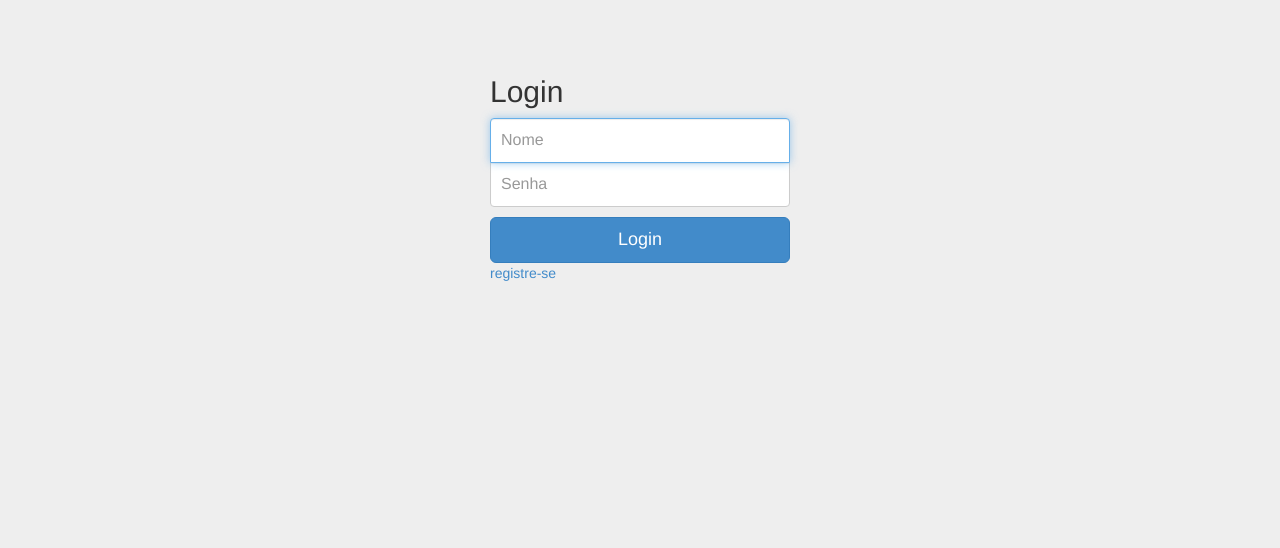
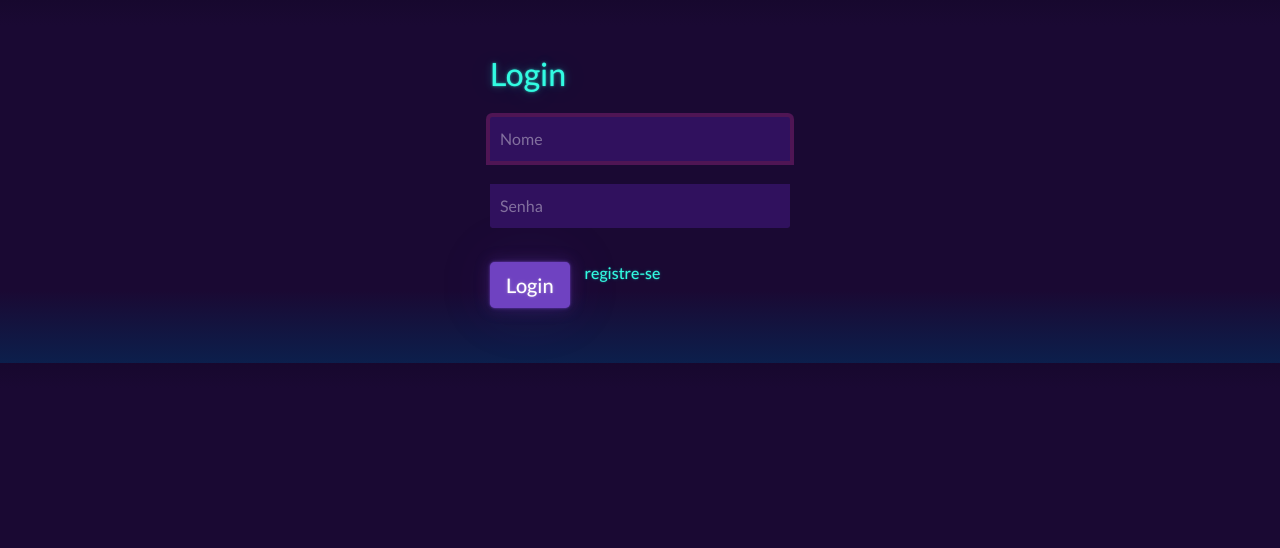
Before and after one commit to DouglasFeliphe/experiencein, a Django app: page /login/ in a window 1280 px wide. Shown: the top 548 px of the page. Run offline with Django 3.2, Linux system fonts and the light colour scheme; some libraries are stand-ins or nearby versions.

Commit message:
estilizar a tela de login

```diff
--- a/perfis/templates/navbar.html
+++ b/perfis/templates/navbar.html
@@ -9,12 +9,13 @@
         <div class="collapse navbar-collapse" id="navbarColor03">
             <ul class="navbar-nav ms-auto">
                 <li class="nav-item">
-                    <a class="nav-link btn btn-secondary" href="{% url 'index' %}">{{perfil_logado.nome}}
+                    <a class="nav-link text-light" href="{% url 'index' %}">
+                        {{perfil_logado.nome}}
                         <span class="visually-hidden">(current)</span>
                     </a>
                 </li>
                 <li class="nav-item">
-                    <a class="nav-link btn btn-primary" href="/logout/">Logout</a>
+                    <a class="nav-link" href="/logout/">Logout</a>
                 </li>
             </ul>
         </div>
--- a/usuarios/templates/base_usuario.html
+++ b/usuarios/templates/base_usuario.html
@@ -6,7 +6,7 @@
     <meta charset="UTF-8">
     <meta http-equiv="X-UA-Compatible" content="IE=edge">
     <meta name="viewport" content="width=device-width, initial-scale=1.0">
-    <link rel="stylesheet" href="{% static 'styles/bootstrap.css' %}">
+    <link rel="stylesheet" href="{% static 'styles/bootstrap.min.css' %}">
     <link rel="stylesheet" href="{% static 'styles/signin.css' %}">
     <title>ExperienceIn</title>
 </head>
--- a/usuarios/templates/login.html
+++ b/usuarios/templates/login.html
@@ -4,25 +4,24 @@
 
 <form class="form-signin" role="form" action="{% url 'login' %}" method="post">
     {% csrf_token %}
-
     <h2 class="form-signin-heading">Login</h2>
 
-    <input type="text" id="id_username" name="username" class="form-control" placeholder="Nome" required autofocus>
+    <input type="text" id="id_username" name="username" class="form-control mt-4" placeholder="Nome" required autofocus>
 
-    <input type="password" id="id_password" name="password" class="form-control" placeholder="Senha" required>
+    <input type="password" id="id_password" name="password" class="form-control mt-4" placeholder="Senha" required>
 
-    <button class="btn btn-lg btn-primary btn-block" type="submit" value="Login">Login</button>
+    <button class="btn btn-lg btn-primary btn-block mt-4" type="submit" value="Login">Login</button>
 
     <input type="hidden" name="next" value="{{ next }}" />
 
     {% if form.errors %}
-    <div class="alert alert-danger">
+    <div class="alert alert-danger mt-4">
         <button type="button" class="close" data-dismiss="alert" aria-hidden="true">&times;</button>
         Por favor, verifique o Email e/ou Senha informados
     </div>
     {% endif %}
 
-    <a href="{% url 'registrar' %}">registre-se</a>
+    <a class="btn" href="{% url 'registrar' %}">registre-se</a>
 </form>
 
 {% endblock %}
```
Also changed, not shown: db.sqlite3.
